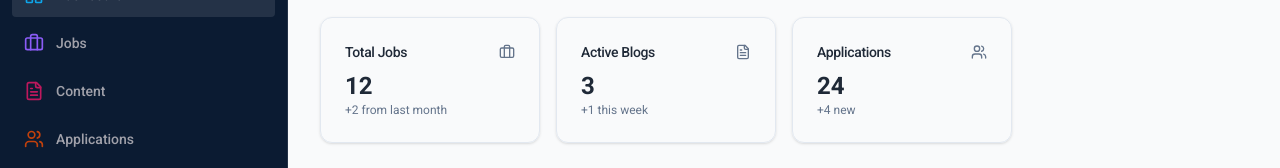
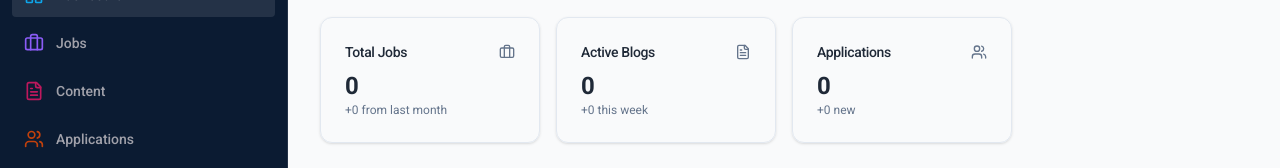
Before and after one commit to ethk66-design/leadpec, a Next.js app: page /admin/dashboard in a window 1280 px wide. Shown: the part 147-315 px from the top of the page. Built offline with nearby package versions, Linux system fonts and the light colour scheme; no server answers; the database is empty.

Commit message:
feat(admin): make dashboard metrics dynamic by fetching live counts from prisma

```diff
--- a/app/admin/(dashboard)/dashboard/page.tsx
+++ b/app/admin/(dashboard)/dashboard/page.tsx
@@ -1,9 +1,46 @@
 import { Card, CardContent, CardHeader, CardTitle } from "@/components/ui/card";
 import { Briefcase, FileText, Users } from "lucide-react";
+import { prisma } from "@/lib/db";
 
 export const dynamic = 'force-dynamic';
 
-export default function DashboardPage() {
+export default async function DashboardPage() {
+    // 1. Jobs Data
+    const totalJobs = await prisma.job.count({
+        where: { isActive: true }
+    });
+
+    const thirtyDaysAgo = new Date();
+    thirtyDaysAgo.setDate(thirtyDaysAgo.getDate() - 30);
+
+    const recentJobs = await prisma.job.count({
+        where: {
+            isActive: true,
+            postedDate: { gte: thirtyDaysAgo }
+        }
+    });
+
+    // 2. Blogs Data
+    const totalBlogs = await prisma.post.count({
+        where: { published: true }
+    });
+
+    const sevenDaysAgo = new Date();
+    sevenDaysAgo.setDate(sevenDaysAgo.getDate() - 7);
+
+    const recentBlogs = await prisma.post.count({
+        where: {
+            published: true,
+            createdAt: { gte: sevenDaysAgo }
+        }
+    });
+
+    // 3. Applications Data
+    const totalApplications = await prisma.application.count();
+    const recentApplications = await prisma.application.count({
+        where: { createdAt: { gte: sevenDaysAgo } }
+    });
+
     return (
         <div>
             <h2 className="text-3xl font-bold tracking-tight mb-8">Dashboard</h2>
@@ -14,8 +51,8 @@ export default function DashboardPage() {
                         <Briefcase className="h-4 w-4 text-muted-foreground" />
                     </CardHeader>
                     <CardContent>
-                        <div className="text-2xl font-bold">12</div>
-                        <p className="text-xs text-muted-foreground">+2 from last month</p>
+                        <div className="text-2xl font-bold">{totalJobs}</div>
+                        <p className="text-xs text-muted-foreground">+{recentJobs} from last month</p>
                     </CardContent>
                 </Card>
                 <Card>
@@ -24,8 +61,8 @@ export default function DashboardPage() {
                         <FileText className="h-4 w-4 text-muted-foreground" />
                     </CardHeader>
                     <CardContent>
-                        <div className="text-2xl font-bold">3</div>
-                        <p className="text-xs text-muted-foreground">+1 this week</p>
+                        <div className="text-2xl font-bold">{totalBlogs}</div>
+                        <p className="text-xs text-muted-foreground">+{recentBlogs} this week</p>
                     </CardContent>
                 </Card>
                 <Card>
@@ -34,8 +71,8 @@ export default function DashboardPage() {
                         <Users className="h-4 w-4 text-muted-foreground" />
                     </CardHeader>
                     <CardContent>
-                        <div className="text-2xl font-bold">24</div>
-                        <p className="text-xs text-muted-foreground">+4 new</p>
+                        <div className="text-2xl font-bold">{totalApplications}</div>
+                        <p className="text-xs text-muted-foreground">+{recentApplications} new</p>
                     </CardContent>
                 </Card>
             </div>
```
